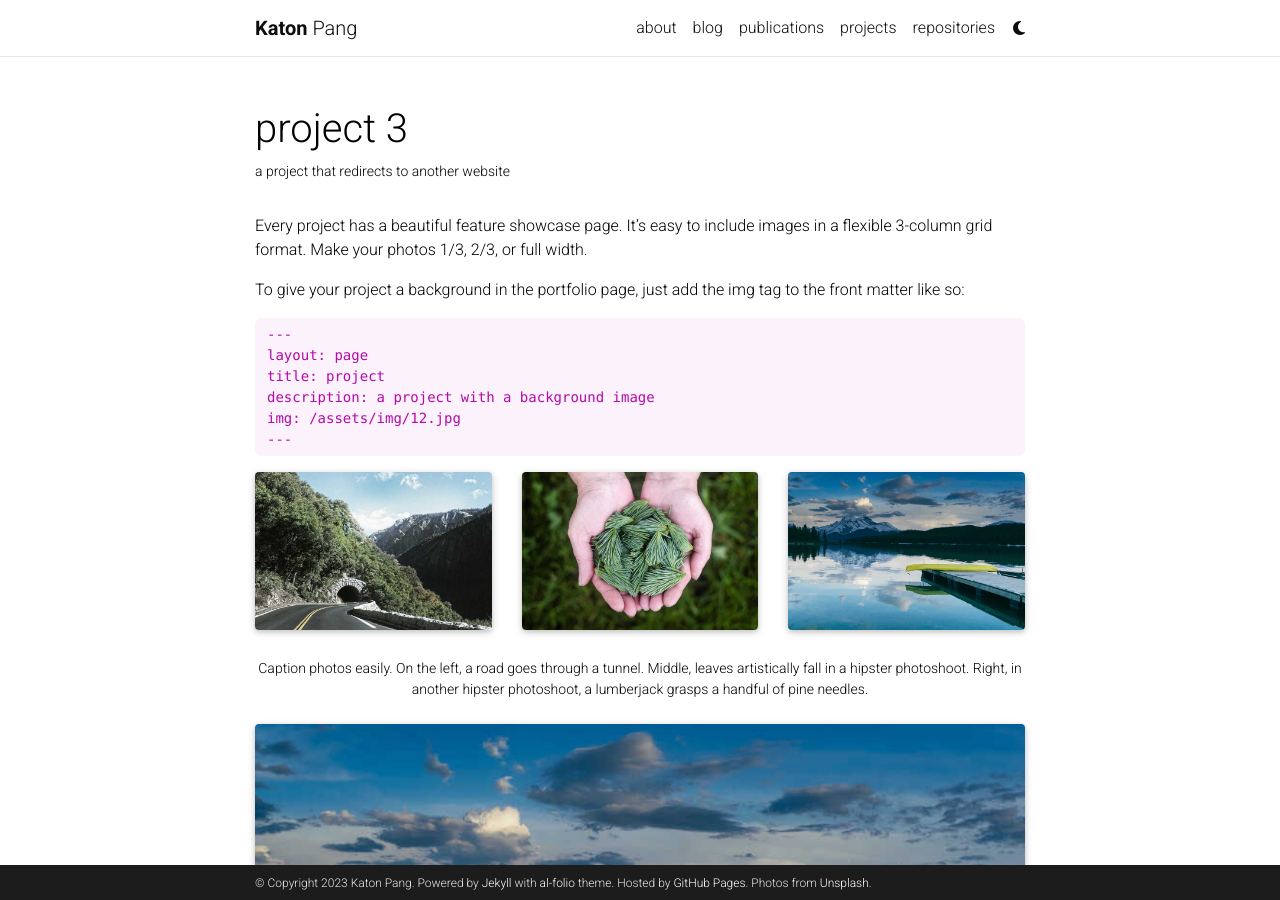
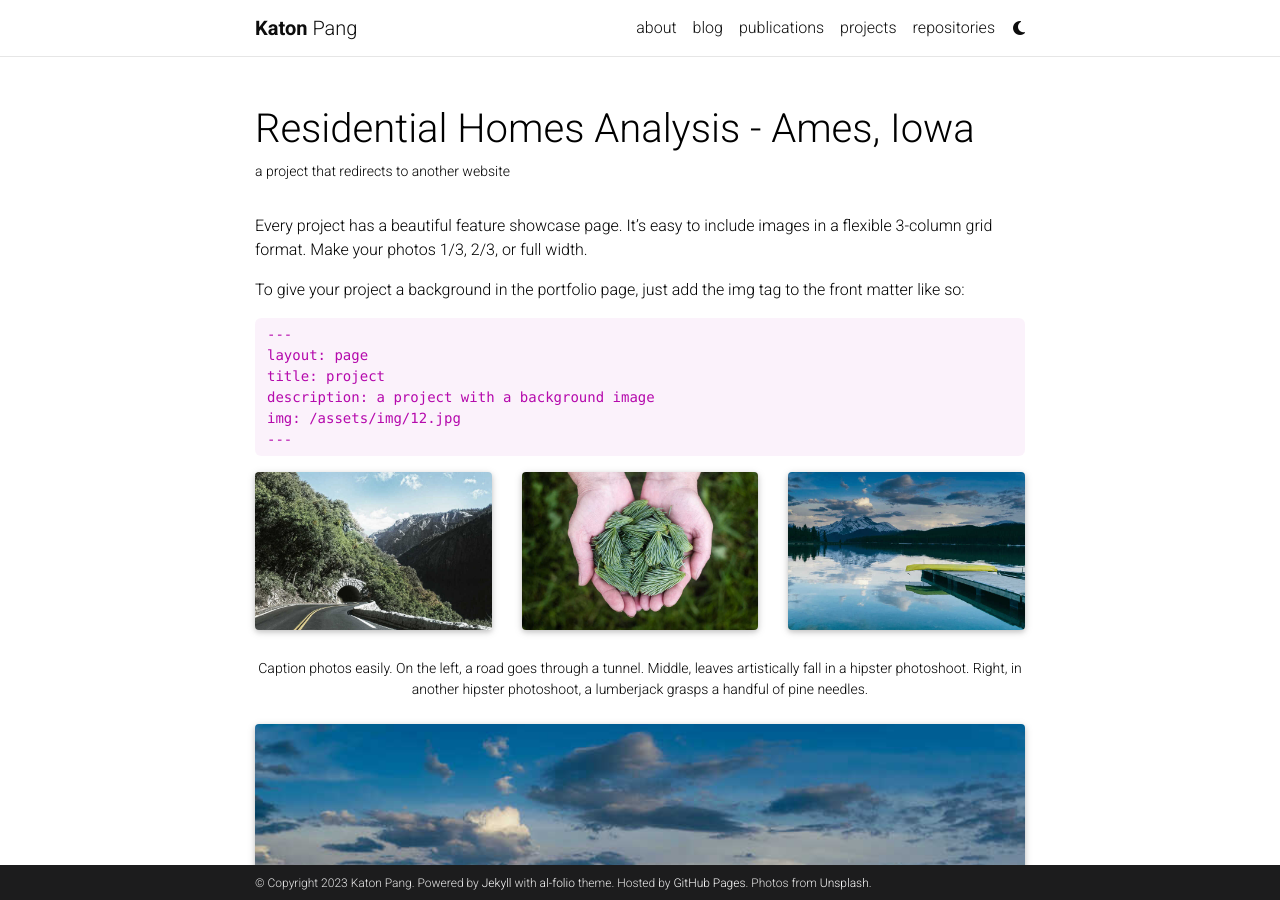
Before and after one commit to katonpang/katonpang.github.io, a Jekyll site: the page built from _projects/HomePricing.md, in a window 1280 px wide and 900 px high. Built offline with Jekyll 4.4.1, drawn with Linux system fonts in a browser that asks for light colours; comment, search, counter and statistics services are not loaded; a style sheet for code colours, icons or effects is not loaded.

Commit message:
Update HomePricing.md

```diff
--- a/_projects/HomePricing.md
+++ b/_projects/HomePricing.md
@@ -1,9 +1,9 @@
 ---
 layout: page
-title: project 3
+title: Residential Homes Analysis - Ames, Iowa
 description: a project that redirects to another website
 img: assets/img/7.jpg
-redirect: https://unsplash.com
+redirect: https://katonp.shinyapps.io/ResHomes/
 importance: 3
 category: work
 ---
```
